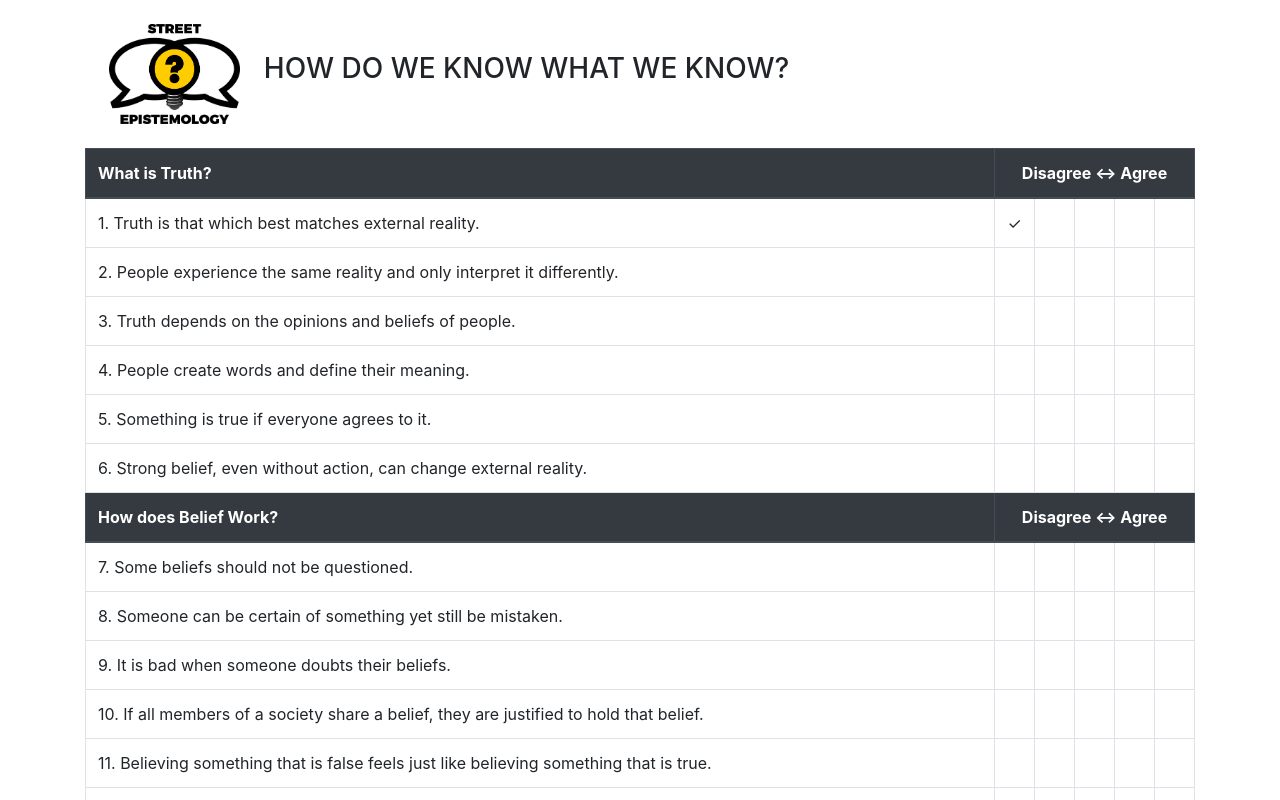
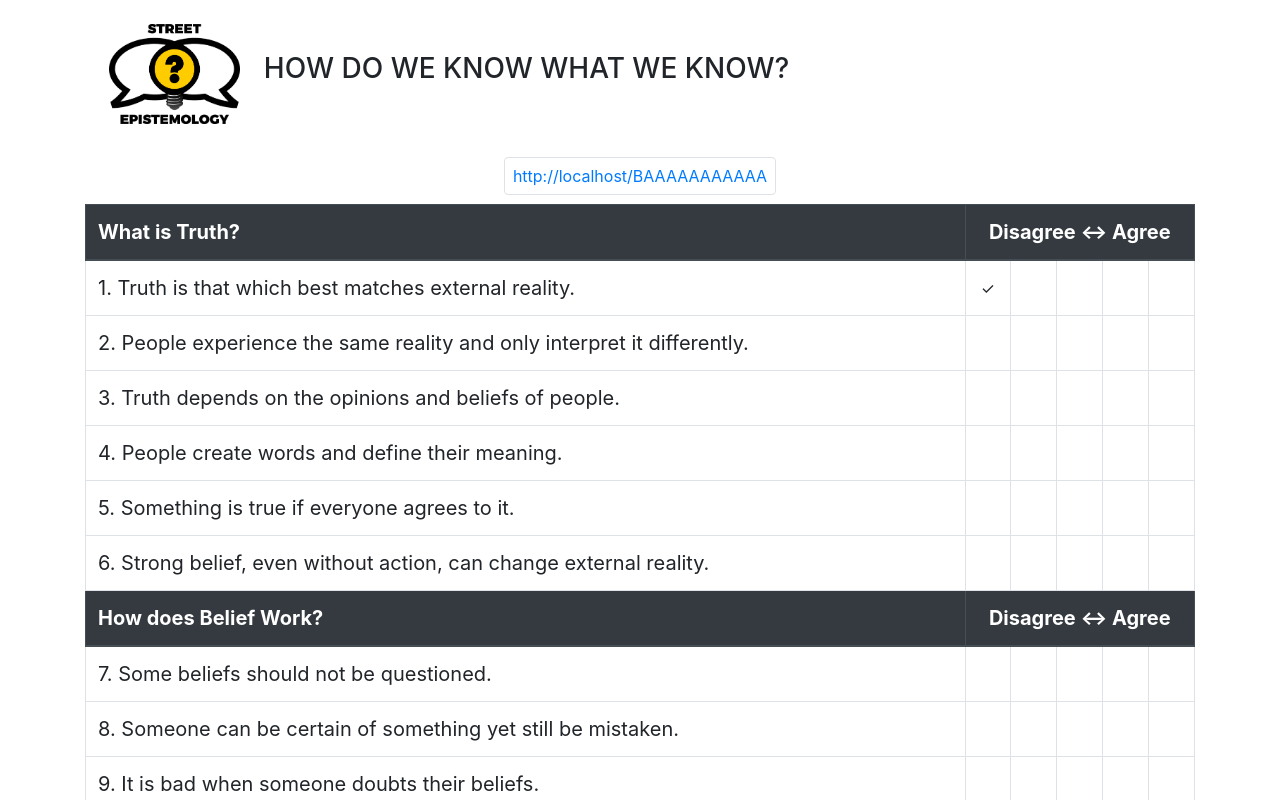
Before and after one commit to Street-Epistemology/se-survey, a React (Create React App) app in the folder se-survey/: page / in a window 1280 px wide. Both pictures are taken after a click on the element 1014 px from the left and 222 px from the top of the page. Shown: the top 800 px of the page. Built offline with nearby package versions, Linux system fonts and the light colour scheme.

Commit message:
Font and tickbox scaling

```diff
--- a/se-survey/src/App.css
+++ b/se-survey/src/App.css
@@ -1,16 +1,35 @@
 /* checkboxes */
 .td-check {
   cursor: pointer;
-  padding: 0px;
+  min-width: 25px;
   text-align: center;
   vertical-align: middle;
-  width: 40px;
+}
+
+td.scale {
+  font-size: 10px;
+}
+@media screen and (min-width: 320px) {
+  td.scale {
+    font-size: calc(10px + 12 * ((100vw - 320px) / 680));
+  }
+}
+@media screen and (min-width: 1000px) {
+  td.scale {
+    font-size: 20px;
+  }
 }
 
 th {
-  vertical-align: middle;
+  font-size: 10px;
 }
-
-th.center {
-  text-align: center;
+@media screen and (min-width: 320px) {
+  th {
+    font-size: calc(10px + 12 * ((100vw - 320px) / 680));
+  }
 }
+@media screen and (min-width: 1000px) {
+  th {
+    font-size: 20px;
+  }
+}
--- a/se-survey/src/App.tsx
+++ b/se-survey/src/App.tsx
@@ -90,10 +90,10 @@ const Questionnaire: React.FC<QuestionnaireProps> = ({
           <Fragment key={group.groupName}>
             <thead className="thead-dark">
               <tr>
-                <th className="bth" colSpan={2}>
+                <th className="bth align-middle">
                   {group.groupName}
                 </th>
-                <th className="bth center" colSpan={5}>
+                <th className="bth center align-middle text-center" colSpan={5}>
                   Disagree ↔ Agree
                 </th>
               </tr>
@@ -136,8 +136,13 @@ const App = () => {
     }
 
     setQuestionGroups(newGroups);
-    console.log(getHash(newGroups));
   };
+
+  const hash = getHash(questionGroups);
+  const hashExp = new RegExp("^A*$");
+  const isEmpty = !hashExp || hashExp.test(hash);
+  const url =
+    window.location.protocol + "//" + window.location.host + "/" + hash;
 
   return (
     <div className="App">
@@ -149,7 +154,14 @@ const App = () => {
             className="App-logo m-4 d-inline"
             alt="logo"
           />
-          <h3 className="d-inline">HOW DO WE KNOW WHAT WE KNOW?</h3>
+          <h3 className="d-inline text-center">HOW DO WE KNOW WHAT WE KNOW?</h3>
+          {!isEmpty ? (
+            <div className="d-flex justify-content-center">
+              <div className="text-wrap w-75 m-3 text-center">
+                <a className="border rounded p-2" href={url}>{url}</a>
+              </div>
+            </div>
+          ) : null}
         </div>
         <Questionnaire
           questionGroups={questionGroups}
--- a/se-survey/src/components/Question.tsx
+++ b/se-survey/src/components/Question.tsx
@@ -1,5 +1,5 @@
-import { Confidence, ConfidenceLevels } from '../utils/Confidence';
-import React from 'react';
+import { Confidence, ConfidenceLevels } from "../utils/Confidence";
+import React from "react";
 
 export interface QuestionResponse {
   confidence: Confidence | undefined;
@@ -24,18 +24,17 @@ export const Question: React.FC<QuestionResponseProps> = ({
     };
     return (
       <td
-        width={50}
         key={confidence}
         onClick={() => callback(value)}
-        className="td-check"
+        className="td-check m-0 p-0 align-middle"
       >
-        {response.confidence === confidence ? '✓' : null}
+        {response.confidence === confidence ? "✓" : null}
       </td>
     );
   });
   return (
     <tr>
-      <td colSpan={2}>{questionNo + '. ' + response.question}</td>
+      <td className="scale">{questionNo + ". " + response.question}</td>
       {buttons}
     </tr>
   );
--- a/se-survey/src/index.tsx
+++ b/se-survey/src/index.tsx
@@ -3,7 +3,7 @@ import ReactDOM from 'react-dom';
 import App from './App';
 import 'bootstrap/dist/css/bootstrap.css';
 import './App.css';
-import { BrowserRouter as Router, Switch, Route, Link } from 'react-router-dom';
+import { BrowserRouter as Router, Switch, Route } from 'react-router-dom';
 
 ReactDOM.render(
   <React.StrictMode>
```
